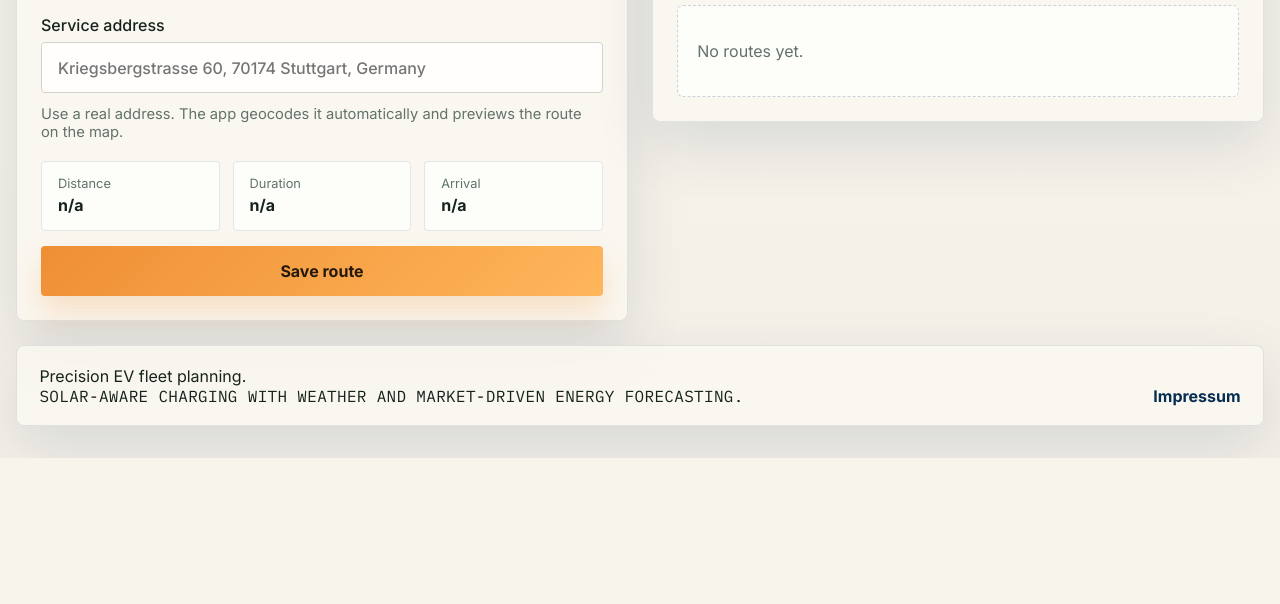
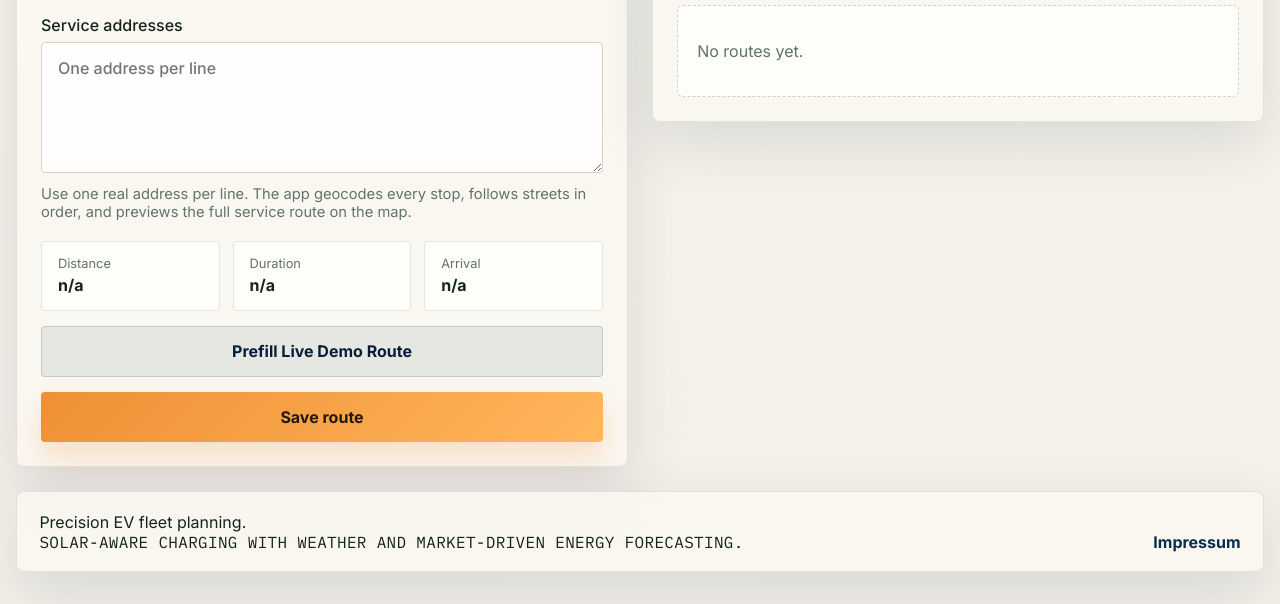
Before and after one commit to bluepineapple2000/MHPHackathon, a Flask app: page /routes in a window 1280 px wide. Shown: the part 637-1241 px from the top of the page. Before the commit the page ends 1095 px from the top, so only its background shows below. Run offline with Flask 3, Linux system fonts and the light colour scheme; data that the repository does not hold is empty.

Commit message:
add better scenario, visualization

```diff
--- a/main.py
+++ b/main.py
@@ -88,6 +88,8 @@ CREATE TABLE IF NOT EXISTS routes (
     service_label TEXT NOT NULL DEFAULT '',
     service_latitude REAL NOT NULL DEFAULT 48.7758,
     service_longitude REAL NOT NULL DEFAULT 9.1829,
+    service_points_json TEXT NOT NULL DEFAULT '[]',
+    service_stop_count INTEGER NOT NULL DEFAULT 1,
     route_duration_minutes REAL NOT NULL DEFAULT 0,
     route_geometry_json TEXT NOT NULL DEFAULT '',
     created_at TEXT NOT NULL,
@@ -212,6 +214,8 @@ def init_db() -> None:
         ensure_column(connection, "routes", "service_latitude", "service_latitude REAL NOT NULL DEFAULT 48.7758")
         ensure_column(connection, "routes", "service_longitude", "service_longitude REAL NOT NULL DEFAULT 9.1829")
         ensure_column(connection, "routes", "service_address", "service_address TEXT NOT NULL DEFAULT ''")
+        ensure_column(connection, "routes", "service_points_json", "service_points_json TEXT NOT NULL DEFAULT '[]'")
+        ensure_column(connection, "routes", "service_stop_count", "service_stop_count INTEGER NOT NULL DEFAULT 1")
         ensure_column(connection, "routes", "route_duration_minutes", "route_duration_minutes REAL NOT NULL DEFAULT 0")
         ensure_column(connection, "routes", "route_geometry_json", "route_geometry_json TEXT NOT NULL DEFAULT ''")
         ensure_column(connection, "charge_plans", "solar_kwh", "solar_kwh REAL NOT NULL DEFAULT 0")
@@ -309,13 +313,41 @@ def persist_energy_forecast(windows: list[EnergyWindow]) -> None:
     db.commit()
 
 
+def reset_demo_dataset() -> None:
+    db = get_db()
+    for table_name in (
+        "unserved_routes",
+        "route_assignments",
+        "charge_plans",
+        "plan_runs",
+        "energy_forecasts",
+        "routes",
+        "vehicles",
+        "chargers",
+        "depots",
+    ):
+        db.execute(f"DELETE FROM {table_name}")
+    db.execute(
+        """
+        DELETE FROM sqlite_sequence
+        WHERE name IN (
+            'depots',
+            'chargers',
+            'vehicles',
+            'routes',
+            'energy_forecasts',
+            'plan_runs',
+            'route_assignments',
+            'charge_plans',
+            'unserved_routes'
+        )
+        """
+    )
+    db.commit()
+
+
 def insert_demo_dataset() -> tuple[bool, str]:
-    existing_demo = query_one(
-        "SELECT id FROM depots WHERE name = ?",
-        ("Demo Muenster East Depot",),
-    )
-    if existing_demo is not None:
-        return False, "Demo dataset already exists."
+    reset_demo_dataset()
 
     created_at = utc_now_iso()
     depots = {}
@@ -414,14 +446,14 @@ def insert_demo_dataset() -> tuple[bool, str]:
         service_day = tomorrow + timedelta(days=day_offset)
         for name, dep_hour, dep_minute, start_depot_name, end_depot_name, service_address in route_templates:
             departure_at = service_day.replace(hour=dep_hour, minute=dep_minute)
-            geocoded_service = geocode_address(service_address)
-            route_data = route_through_waypoints(
-                [
-                    (depots[start_depot_name]["latitude"], depots[start_depot_name]["longitude"]),
-                    (geocoded_service["latitude"], geocoded_service["longitude"]),
-                    (depots[end_depot_name]["latitude"], depots[end_depot_name]["longitude"]),
-                ]
-            )
+            service_addresses = parse_service_addresses(service_address)
+            start_depot = {"latitude": depots[start_depot_name]["latitude"], "longitude": depots[start_depot_name]["longitude"]}
+            end_depot = {"latitude": depots[end_depot_name]["latitude"], "longitude": depots[end_depot_name]["longitude"]}
+            service_points = [geocode_address(address) for address in service_addresses]
+            waypoints = [(start_depot["latitude"], start_depot["longitude"])]
+            waypoints.extend((point["latitude"], point["longitude"]) for point in service_points)
+            waypoints.append((end_depot["latitude"], end_depot["longitude"]))
+            route_data = route_through_waypoints(waypoints)
             arrival_at = departure_at + timedelta(minutes=route_data["duration_minutes"])
             distance_km = route_data["distance_km"]
             required_speed_kph = distance_km / max(route_data["duration_minutes"] / 60, 1e-6)
@@ -430,9 +462,10 @@ def insert_demo_dataset() -> tuple[bool, str]:
                 INSERT INTO routes (
                     name, departure_at, arrival_at, distance_km, required_speed_kph,
                     start_depot_id, end_depot_id, service_address, service_label,
-                    service_latitude, service_longitude, route_duration_minutes,
-                    route_geometry_json, created_at
-                ) VALUES (?, ?, ?, ?, ?, ?, ?, ?, ?, ?, ?, ?, ?, ?)
+                    service_latitude, service_longitude, service_points_json,
+                    service_stop_count, route_duration_minutes, route_geometry_json,
+                    created_at
+                ) VALUES (?, ?, ?, ?, ?, ?, ?, ?, ?, ?, ?, ?, ?, ?, ?, ?)
                 """,
                 (
                     f"{name} D{day_offset + 1}",
@@ -442,17 +475,19 @@ def insert_demo_dataset() -> tuple[bool, str]:
                     required_speed_kph,
                     depots[start_depot_name]["id"],
                     depots[end_depot_name]["id"],
-                    service_address,
-                    geocoded_service["label"],
-                    geocoded_service["latitude"],
-                    geocoded_service["longitude"],
+                    "\n".join(service_addresses),
+                    service_summary_label(service_points),
+                    service_points[0]["latitude"],
+                    service_points[0]["longitude"],
+                    json.dumps(service_points),
+                    len(service_points),
                     route_data["duration_minutes"],
                     json.dumps(route_data["geometry_geojson"]),
                     created_at,
                 ),
             )
 
-    return True, "Demo dataset added."
+    return True, "Demo dataset reset to baseline."
 
 
 def load_latest_energy_forecast() -> tuple[list[sqlite3.Row], sqlite3.Row | None]:
@@ -471,6 +506,34 @@ def load_latest_energy_forecast() -> tuple[list[sqlite3.Row], sqlite3.Row | None
         (latest["generated_at"],),
     )
     return rows, latest
+
+
+def parse_service_addresses(value: str) -> list[str]:
+    return [line.strip() for line in value.splitlines() if line.strip()]
+
+
+def service_summary_label(service_points: list[dict]) -> str:
+    if not service_points:
+        return "Service route"
+    short_labels = [point["label"].split(",")[0].strip() for point in service_points]
+    if len(short_labels) == 1:
+        return short_labels[0]
+    if len(short_labels) == 2:
+        return f"2 stops: {short_labels[0]} + {short_labels[1]}"
+    return f"{len(short_labels)} stops: " + ", ".join(short_labels[:3])
+
+
+def build_route_data_for_addresses(
+    start_depot: sqlite3.Row,
+    end_depot: sqlite3.Row,
+    service_addresses: list[str],
+) -> tuple[list[dict], dict]:
+    service_points = [geocode_address(address) for address in service_addresses]
+    waypoints = [(start_depot["latitude"], start_depot["longitude"])]
+    waypoints.extend((point["latitude"], point["longitude"]) for point in service_points)
+    waypoints.append((end_depot["latitude"], end_depot["longitude"]))
+    route_data = route_through_waypoints(waypoints)
+    return service_points, route_data
 
 
 def depot_map_payload(rows: list[sqlite3.Row]) -> list[dict]:
@@ -506,8 +569,10 @@ def route_map_payload(
                 "departure_at": row["departure_at"],
                 "arrival_at": row["arrival_at"],
                 "distance_km": row["distance_km"],
+                "service_stop_count": row["service_stop_count"] if "service_stop_count" in row.keys() else 1,
                 "route_duration_minutes": row["route_duration_minutes"] if "route_duration_minutes" in row.keys() else None,
                 "geometry": json.loads(row["route_geometry_json"]) if row["route_geometry_json"] else None,
+                "service_points": json.loads(row["service_points_json"]) if row["service_points_json"] else [],
                 "start_depot": {
                     "id": row["start_depot_id"],
                     "name": row["start_depot_name"],
@@ -595,12 +660,13 @@ def api_geocode():
 
 @app.get("/api/route-preview")
 def api_route_preview():
-    service_address = request.args.get("service_address", "").strip()
+    service_addresses_raw = request.args.get("service_addresses", "").strip()
     departure_at_raw = request.args.get("departure_at", "").strip()
     start_depot_id = request.args.get("start_depot_id", "").strip()
     end_depot_id = request.args.get("end_depot_id", "").strip()
-    if not service_address or not start_depot_id or not end_depot_id:
-        return {"error": "start depot, end depot, and service address are required"}, 400
+    service_addresses = parse_service_addresses(service_addresses_raw)
+    if not service_addresses or not start_depot_id or not end_depot_id:
+        return {"error": "start depot, end depot, and at least one service address are required"}, 400
 
     start_depot = query_one("SELECT * FROM depots WHERE id = ?", (start_depot_id,))
     end_depot = query_one("SELECT * FROM depots WHERE id = ?", (end_depot_id,))
@@ -608,21 +674,16 @@ def api_route_preview():
         return {"error": "selected depot was not found"}, 400
 
     try:
-        geocoded_service = geocode_address(service_address)
-        route_data = route_through_waypoints(
-            [
-                (start_depot["latitude"], start_depot["longitude"]),
-                (geocoded_service["latitude"], geocoded_service["longitude"]),
-                (end_depot["latitude"], end_depot["longitude"]),
-            ]
-        )
+        service_points, route_data = build_route_data_for_addresses(start_depot, end_depot, service_addresses)
     except (GeocodingError, RoutingError) as exc:
         return {"error": str(exc)}, 400
 
     response = {
-        "service_label": geocoded_service["label"],
-        "service_latitude": geocoded_service["latitude"],
-        "service_longitude": geocoded_service["longitude"],
+        "service_label": service_summary_label(service_points),
+        "service_latitude": service_points[0]["latitude"],
+        "service_longitude": service_points[0]["longitude"],
+        "service_points": service_points,
+        "service_stop_count": len(service_points),
         "distance_km": round(route_data["distance_km"], 1),
         "duration_minutes": round(route_data["duration_minutes"], 1),
         "geometry": route_data["geometry_geojson"],
@@ -827,26 +888,24 @@ def routes():
         name = request.form["name"].strip()
         start_depot_id = int(request.form["start_depot_id"])
         end_depot_id = int(request.form["end_depot_id"])
-        service_address = request.form["service_address"].strip()
+        service_addresses_raw = request.form["service_addresses"].strip()
+        service_addresses = parse_service_addresses(service_addresses_raw)
 
         if not name:
             flash("Route name is required.", "error")
-        elif not service_address:
-            flash("Add a service address for the route map.", "error")
+        elif not service_addresses:
+            flash("Add at least one service address for the route map.", "error")
         else:
             start_depot = query_one("SELECT * FROM depots WHERE id = ?", (start_depot_id,))
             end_depot = query_one("SELECT * FROM depots WHERE id = ?", (end_depot_id,))
             try:
-                geocoded_service = geocode_address(service_address)
-                route_data = route_through_waypoints(
-                    [
-                        (start_depot["latitude"], start_depot["longitude"]),
-                        (geocoded_service["latitude"], geocoded_service["longitude"]),
-                        (end_depot["latitude"], end_depot["longitude"]),
-                    ]
+                service_points, route_data = build_route_data_for_addresses(
+                    start_depot,
+                    end_depot,
+                    service_addresses,
                 )
             except GeocodingError as exc:
-                flash(f"Could not locate service address on the map: {exc}.", "error")
+                flash(f"Could not locate one of the service addresses on the map: {exc}.", "error")
                 return redirect(url_for("routes"))
             except RoutingError as exc:
                 flash(f"Could not calculate a drivable street route: {exc}.", "error")
@@ -861,9 +920,10 @@ def routes():
                 INSERT INTO routes (
                     name, departure_at, arrival_at, distance_km, required_speed_kph,
                     start_depot_id, end_depot_id, service_address, service_label,
-                    service_latitude, service_longitude, route_duration_minutes,
-                    route_geometry_json, created_at
-                ) VALUES (?, ?, ?, ?, ?, ?, ?, ?, ?, ?, ?, ?, ?, ?)
+                    service_latitude, service_longitude, service_points_json,
+                    service_stop_count, route_duration_minutes, route_geometry_json,
+                    created_at
+                ) VALUES (?, ?, ?, ?, ?, ?, ?, ?, ?, ?, ?, ?, ?, ?, ?, ?)
                 """,
                 (
                     name,
@@ -873,10 +933,12 @@ def routes():
                     required_speed_kph,
                     start_depot_id,
                     end_depot_id,
-                    service_address,
-                    geocoded_service["label"],
-                    geocoded_service["latitude"],
-                    geocoded_service["longitude"],
+                    service_addresses_raw,
+                    service_summary_label(service_points),
+                    service_points[0]["latitude"],
+                    service_points[0]["longitude"],
+                    json.dumps(service_points),
+                    len(service_points),
                     route_data["duration_minutes"],
                     json.dumps(route_data["geometry_geojson"]),
                     utc_now_iso(),
@@ -1127,6 +1189,8 @@ def fetch_plan(plan_id: int) -> tuple[sqlite3.Row | None, list[sqlite3.Row], lis
             routes.distance_km,
             routes.route_duration_minutes,
             routes.route_geometry_json,
+            routes.service_points_json,
+            routes.service_stop_count,
             routes.service_label,
             routes.service_latitude,
             routes.service_longitude,
@@ -1174,6 +1238,8 @@ def fetch_plan(plan_id: int) -> tuple[sqlite3.Row | None, list[sqlite3.Row], lis
             routes.distance_km,
             routes.route_duration_minutes,
             routes.route_geometry_json,
+            routes.service_points_json,
+            routes.service_stop_count,
             routes.service_label,
             routes.service_latitude,
             routes.service_longitude,
--- a/static/map.js
+++ b/static/map.js
@@ -49,7 +49,8 @@
             path,
             options,
         ).bindPopup(
-            `<strong>${route.name}</strong><br>${route.service_point.label}<br>${route.distance_km} km`
+            `<strong>${route.name}</strong><br>${route.service_stop_count || (route.service_points ? route.service_points.length : 1)} stops`
+            + `<br>${route.service_point.label}<br>${route.distance_km} km`
             + (route.route_duration_minutes ? `<br>${Math.round(route.route_duration_minutes)} min` : "")
             + (route.assigned_vehicle ? `<br>Vehicle: ${route.assigned_vehicle}` : "")
         );
@@ -143,10 +144,11 @@
         const startDepotSelect = document.querySelector('select[name="start_depot_id"]');
         const endDepotSelect = document.querySelector('select[name="end_depot_id"]');
         const departureInput = document.querySelector('input[name="departure_at"]');
-        const serviceAddressInput = document.querySelector('input[name="service_address"]');
+        const serviceAddressesInput = document.querySelector('textarea[name="service_addresses"]');
         const distanceField = document.getElementById("preview-distance");
         const durationField = document.getElementById("preview-duration");
         const arrivalField = document.getElementById("preview-arrival");
+        const prefillDemoRouteButton = document.getElementById("prefill-demo-route");
         let previewLayer = null;
         let geocodeTimer = null;
 
@@ -169,14 +171,14 @@
         }
 
         async function updatePreviewFromAddress() {
-            const address = serviceAddressInput.value.trim();
+            const addresses = serviceAddressesInput.value.trim();
             const departureAt = departureInput.value;
-            if (!address || !startDepotSelect.value || !endDepotSelect.value) {
+            if (!addresses || !startDepotSelect.value || !endDepotSelect.value) {
                 return;
             }
             try {
                 const params = new URLSearchParams({
-                    service_address: address,
+                    service_addresses: addresses,
                     start_depot_id: startDepotSelect.value,
                     end_depot_id: endDepotSelect.value,
                 });
@@ -196,6 +198,8 @@
                     distance_km: payload.distance_km,
                     route_duration_minutes: payload.duration_minutes,
                     geometry: payload.geometry,
+                    service_stop_count: payload.service_stop_count,
+                    service_points: payload.service_points,
                     start_depot: depotsById[startDepotSelect.value],
                     end_depot: depotsById[endDepotSelect.value],
                     service_point: {
@@ -216,11 +220,46 @@
             });
         });
 
-        serviceAddressInput.addEventListener("input", () => {
+        serviceAddressesInput.addEventListener("input", () => {
             window.clearTimeout(geocodeTimer);
             geocodeTimer = window.setTimeout(updatePreviewFromAddress, 450);
         });
-        serviceAddressInput.addEventListener("blur", updatePreviewFromAddress);
+        serviceAddressesInput.addEventListener("blur", updatePreviewFromAddress);
+
+        if (prefillDemoRouteButton) {
+            prefillDemoRouteButton.addEventListener("click", () => {
+                const now = new Date();
+                now.setDate(now.getDate() + 1);
+                now.setHours(14, 5, 0, 0);
+                const localValue = new Date(now.getTime() - now.getTimezoneOffset() * 60000)
+                    .toISOString()
+                    .slice(0, 16);
+
+                const routeNameInput = document.querySelector('input[name="name"]');
+                if (routeNameInput) {
+                    routeNameInput.value = "Live Demo Multi-Stop Route";
+                }
+                departureInput.value = localValue;
+
+                const depotOptions = Array.from(startDepotSelect.options);
+                const eastOption = depotOptions.find((option) => option.text.includes("East Depot"));
+                const northOption = depotOptions.find((option) => option.text.includes("North Depot"));
+                if (eastOption) {
+                    startDepotSelect.value = eastOption.value;
+                    endDepotSelect.value = eastOption.value;
+                } else if (northOption) {
+                    startDepotSelect.value = northOption.value;
+                    endDepotSelect.value = northOption.value;
+                }
+
+                serviceAddressesInput.value = [
+                    "Domplatz 20, 48143 Münster, Germany",
+                    "Aegidiimarkt 7, 48143 Münster, Germany",
+                    "Hafenweg 26B, 48155 Münster, Germany",
+                ].join("\n");
+                updatePreviewFromAddress();
+            });
+        }
 
         fitMapToLayers(map, layers);
         attachRouteHoverInteractions(routeLayers);
--- a/static/style.css
+++ b/static/style.css
@@ -45,7 +45,8 @@ a {
 
 button,
 input,
-select {
+select,
+textarea {
     font: inherit;
 }
 
@@ -407,7 +408,8 @@ select {
 }
 
 input,
-select {
+select,
+textarea {
     width: 100%;
     padding: 0.9rem 1rem;
     border-radius: 4px;
@@ -420,6 +422,11 @@ input:focus,
 select:focus {
     outline: 2px solid rgba(7, 45, 81, 0.35);
     border-color: rgba(7, 45, 81, 0.45);
+}
+
+textarea {
+    resize: vertical;
+    min-height: 7rem;
 }
 
 .table-shell {
--- a/templates/routes.html
+++ b/templates/routes.html
@@ -37,10 +37,10 @@
                 </select>
             </label>
             <label>
-                Service address
-                <input type="text" name="service_address" id="service_address" placeholder="Kriegsbergstrasse 60, 70174 Stuttgart, Germany" required>
+                Service addresses
+                <textarea name="service_addresses" id="service_addresses" rows="5" placeholder="One address per line" required></textarea>
             </label>
-            <p class="form-hint">Use a real address. The app geocodes it automatically and previews the route on the map.</p>
+            <p class="form-hint">Use one real address per line. The app geocodes every stop, follows streets in order, and previews the full service route on the map.</p>
             <div class="route-preview-metrics">
                 <div class="metric-chip">
                     <span>Distance</span>
@@ -55,6 +55,7 @@
                     <strong id="preview-arrival">n/a</strong>
                 </div>
             </div>
+            <button type="button" id="prefill-demo-route" class="secondary-button">Prefill Live Demo Route</button>
             <button type="submit" class="primary-button">Save route</button>
         </form>
     </article>
@@ -79,7 +80,8 @@
                     <thead>
                         <tr>
                             <th>Route</th>
-                            <th>Service point</th>
+                            <th>Stops</th>
+                            <th>Service summary</th>
                             <th>Departure</th>
                             <th>Arrival</th>
                             <th>Distance</th>
@@ -92,6 +94,7 @@
                         {% for route in routes %}
                             <tr class="map-linked-row" data-route-id="{{ route.id }}">
                                 <td>{{ route.name }}</td>
+                                <td>{{ route.service_stop_count }}</td>
                                 <td>{{ route.service_label }}</td>
                                 <td>{{ route.departure_at|datetime_display }}</td>
                                 <td>{{ route.arrival_at|datetime_display }}</td>
```
Also changed, not shown: geocoding.py (+14 -2 lines), routing.py (+14 -2 lines), tests/test_geocoding.py (added, +37 -0 lines), tests/test_routing.py (+23 -1 lines).
